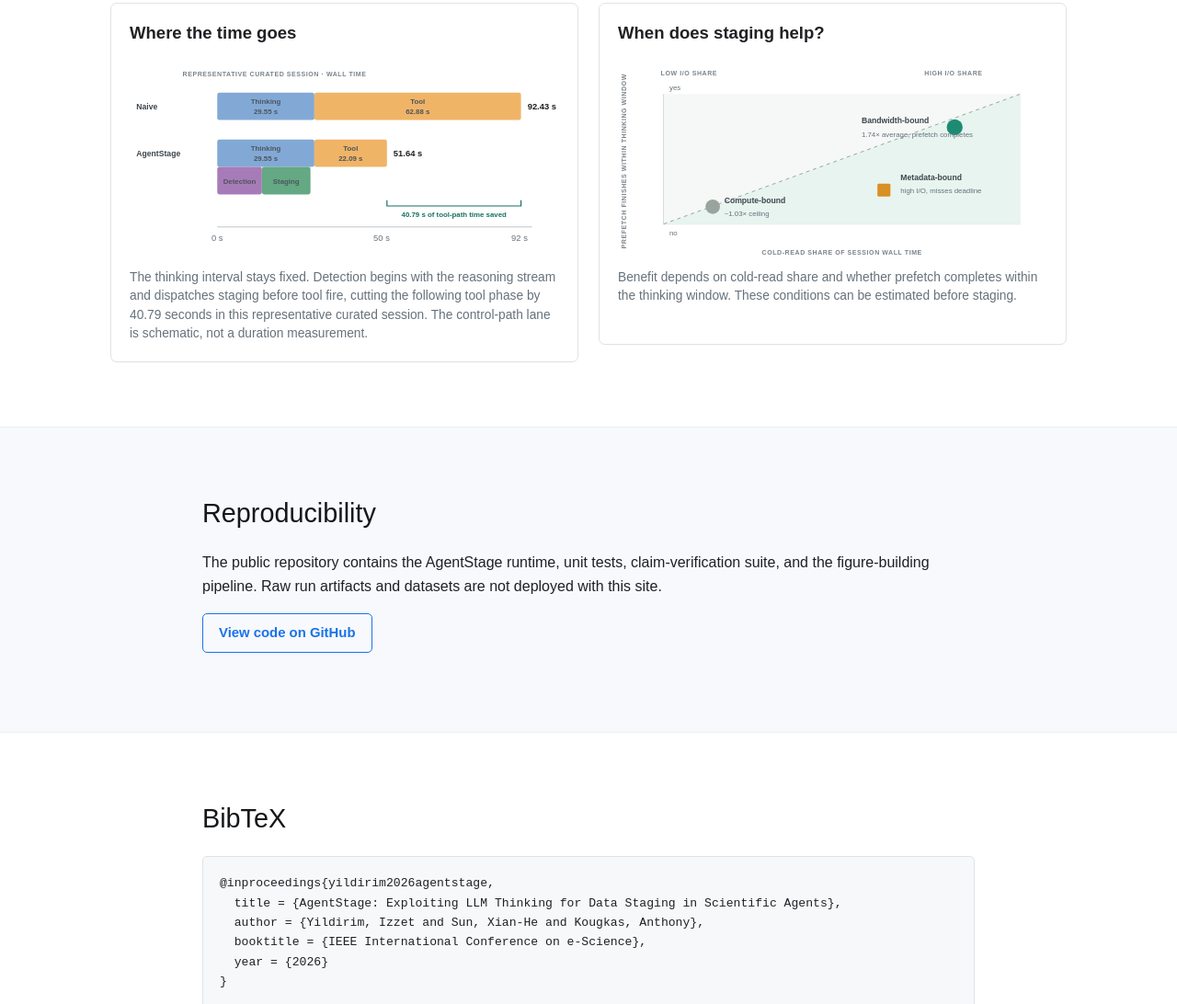
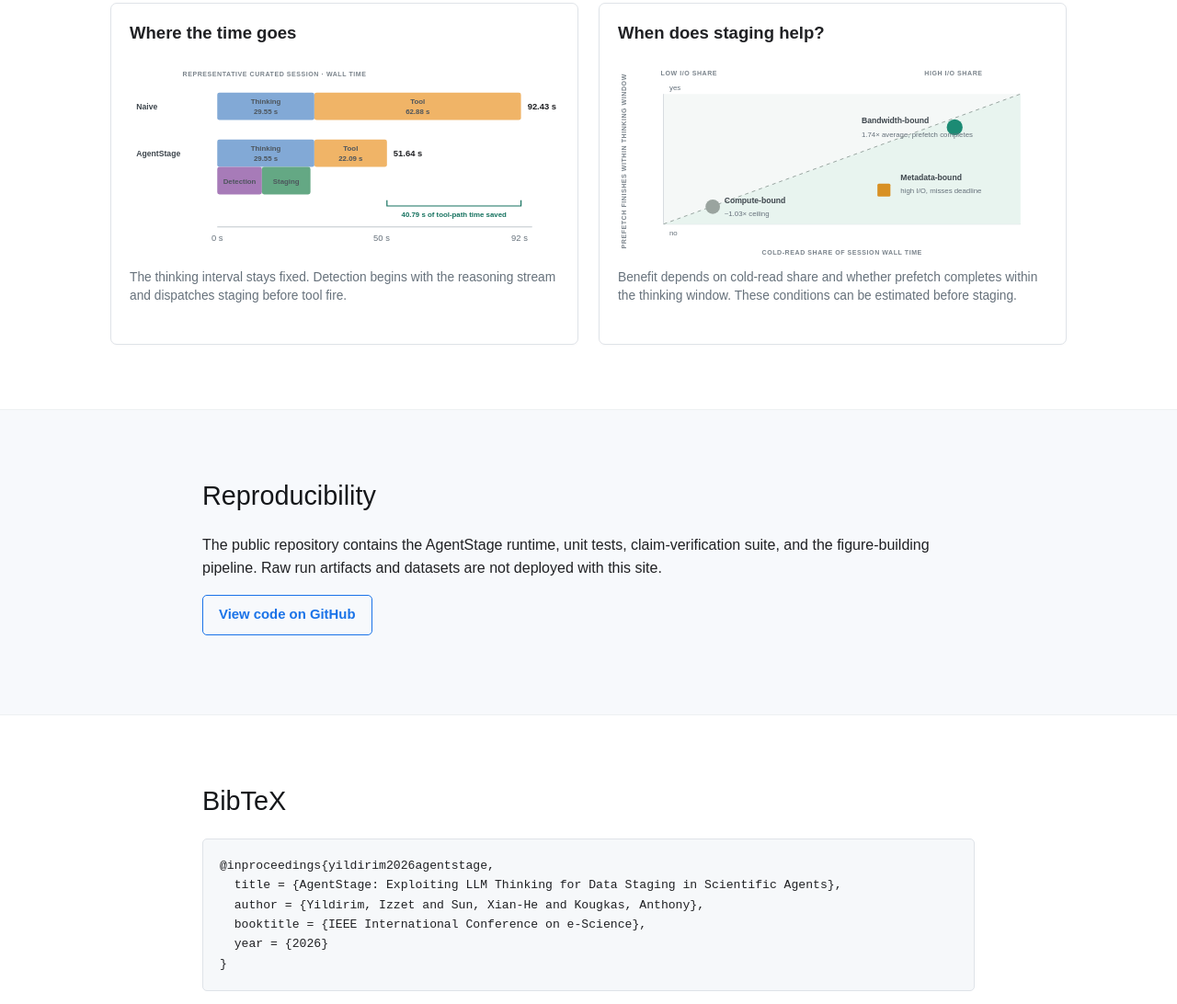
Before and after one commit to izzet/agentstage, an Astro site in the folder site/: page / in a window 1280 px wide. Shown: the part 1948-3040 px from the top of the page at 92% size. Built offline with nearby package versions, Linux system fonts and the light colour scheme; Astro itself is replaced by a stand-in of ours.

Commit message:
docs: shorten session timeline caption

```diff
--- a/site/src/pages/index.astro
+++ b/site/src/pages/index.astro
@@ -39,7 +39,7 @@ const citation = `@inproceedings{yildirim2026agentstage,
       <div class="chart-stack">
         <article class="chart-card"><h3>End-to-end speedup</h3><SpeedupChart /><p>Mean speedup over three curated scientific tasks. Values are computed from three replayed sessions per task and model.</p></article>
         <article class="chart-card"><h3>Working-set detection</h3><DetectionChart /><p>Mean tier-1 byte recall across curated sessions. The detector combines partial intent in the reasoning stream with filesystem-probe feedback.</p></article>
-        <article class="chart-card"><h3>Where the time goes</h3><SessionTimelineChart /><p>The thinking interval stays fixed. Detection begins with the reasoning stream and dispatches staging before tool fire, cutting the following tool phase by 40.79 seconds in this representative curated session. The control-path lane is schematic, not a duration measurement.</p></article>
+        <article class="chart-card"><h3>Where the time goes</h3><SessionTimelineChart /><p>The thinking interval stays fixed. Detection begins with the reasoning stream and dispatches staging before tool fire.</p></article>
         <article class="chart-card"><h3>When does staging help?</h3><RegimeChart /><p>Benefit depends on cold-read share and whether prefetch completes within the thinking window. These conditions can be estimated before staging.</p></article>
       </div>
     </section>
```
